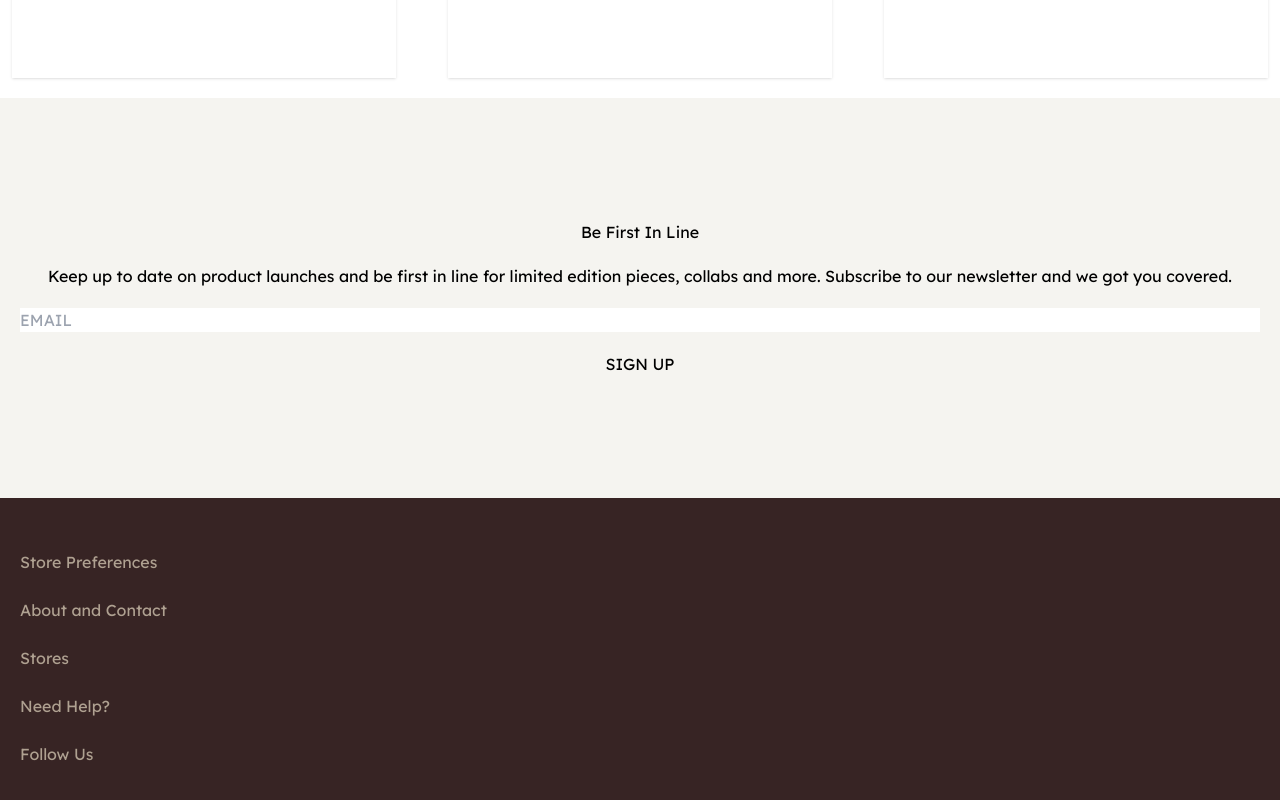
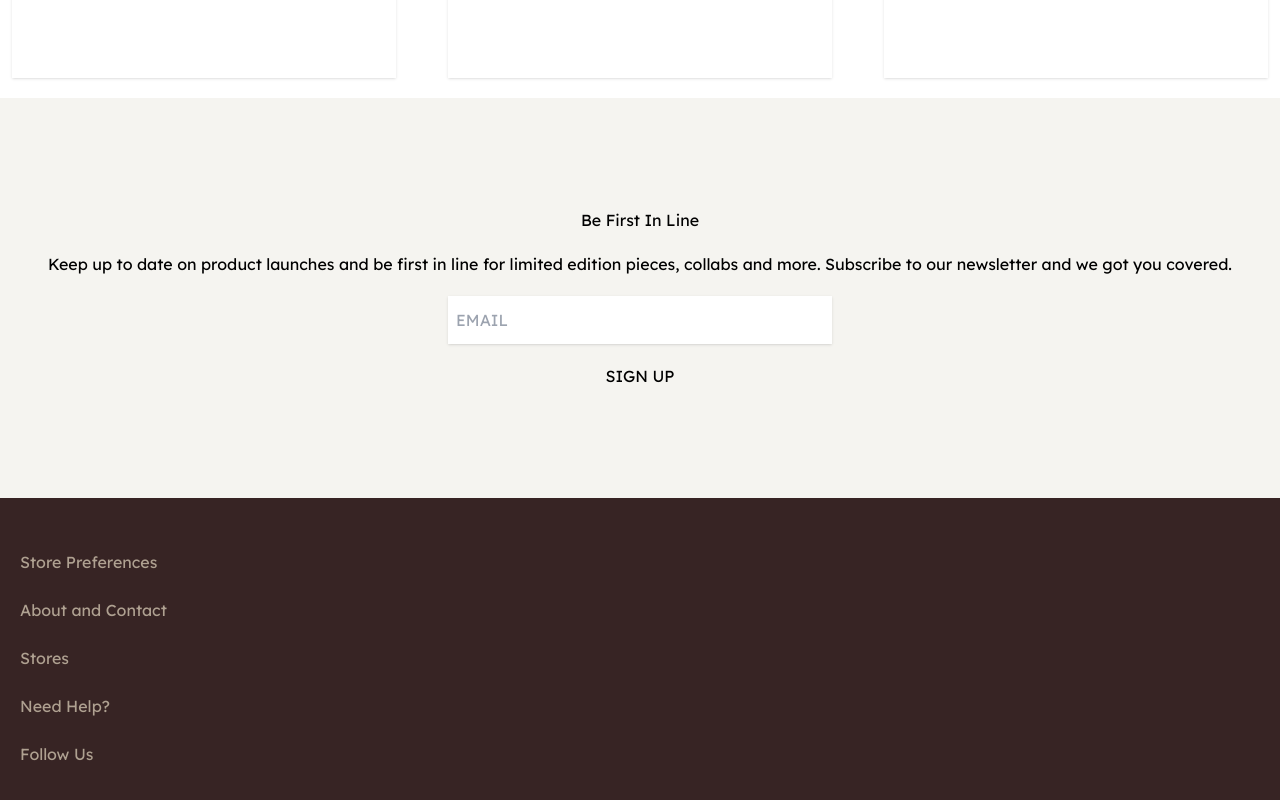
Before and after one commit to Subham-Beura/ekirana, a Next.js app: page / in a window 1280 px wide. Shown: the part 3030-3830 px from the top of the page. Built offline with nearby package versions, Linux system fonts and the light colour scheme.

Commit message:
fix input width md

```diff
--- a/pages/index.tsx
+++ b/pages/index.tsx
@@ -52,14 +52,18 @@ export default function Home() {
           Event in bbsr
         </div>
       </section>
-      <section className="flex h-[50vh] flex-col justify-center space-y-5 bg-beige px-5 text-center">
+      <section className="item flex h-[50vh] flex-col justify-center space-y-5 bg-beige px-5 text-center">
         <h4>Be First In Line</h4>
         <p>
           Keep up to date on product launches and be first in line for limited
           edition pieces, collabs and more. Subscribe to our newsletter and we
           got you covered.
         </p>
-        <input type="text" placeholder="EMAIL" />
+        <input
+          type="text"
+          placeholder="EMAIL"
+          className="mx-auto w-[30vw] px-2 py-3 shadow"
+        />
         <button>SIGN UP</button>
       </section>
       <Footer />
```
